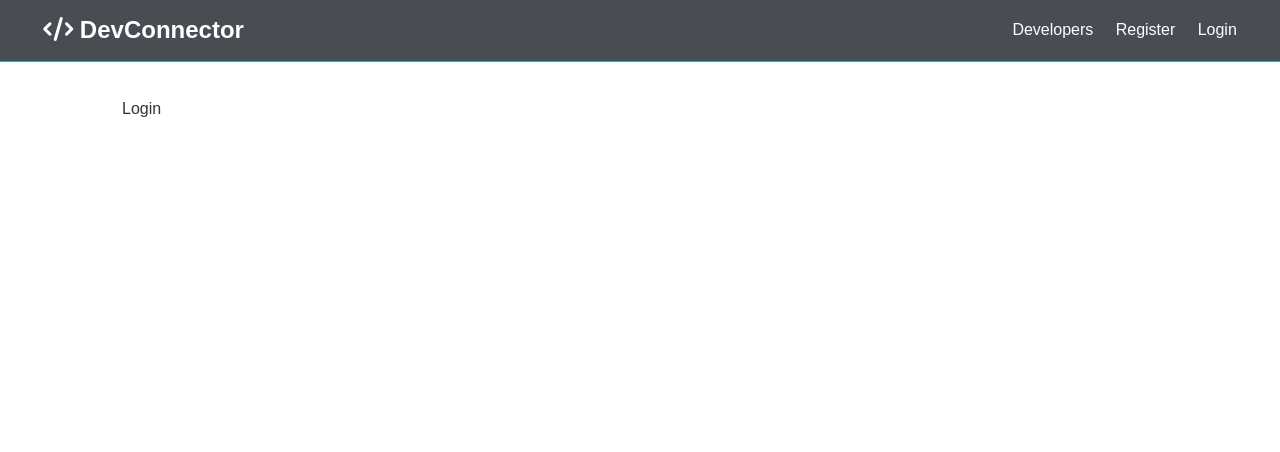
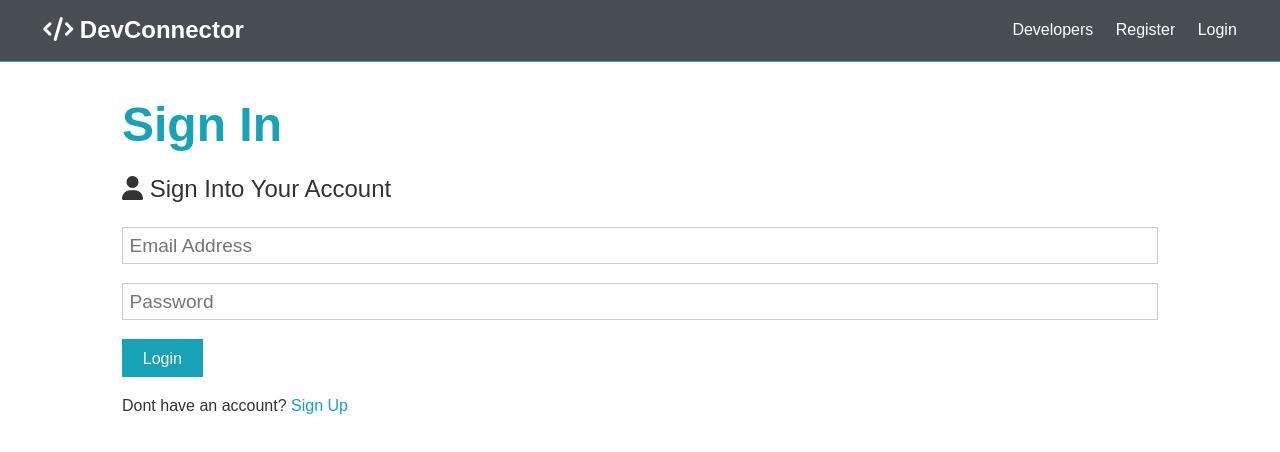
Before and after one commit to alina-moskalenko/DevConnector, a React (Create React App) app in the folder client/: page /login in a window 1280 px wide. Shown: the top 452 px of the page. Built offline with nearby package versions, Linux system fonts and the light colour scheme.

Commit message:
request ex & login form

```diff
--- a/client/src/components/auth/Login.js
+++ b/client/src/components/auth/Login.js
@@ -1,7 +1,57 @@
-import React from 'react';
+import React, { Fragment, useState } from 'react';
+import { Link } from 'react-router-dom';
 
 const Login = () => {
-  return <div>Login</div>;
+  const [formData, setFormData] = useState({
+    email: '',
+    password: '',
+  });
+
+  const { email, password } = formData;
+
+  const onChange = (e) =>
+    setFormData({ ...formData, [e.target.name]: e.target.value });
+
+  const onSubmit = async (e) => {
+    e.preventDefault();
+    console.log('SUCCESS');
+  };
+
+  return (
+    <Fragment>
+      <h1 className='large text-primary'>Sign In</h1>
+      <p className='lead'>
+        <i className='fas fa-user'></i> Sign Into Your Account
+      </p>
+      <form className='form' onSubmit={(e) => onSubmit(e)}>
+        <div className='form-group'>
+          <input
+            type='email'
+            placeholder='Email Address'
+            name='email'
+            value={email}
+            onChange={(e) => onChange(e)}
+            required
+          />
+        </div>
+        <div className='form-group'>
+          <input
+            type='password'
+            placeholder='Password'
+            name='password'
+            value={password}
+            onChange={(e) => onChange(e)}
+            required
+            minLength='6'
+          />
+        </div>
+        <input type='submit' className='btn btn-primary' value='Login' />
+      </form>
+      <p className='my-1'>
+        Dont have an account? <Link to='/register'>Sign Up</Link>
+      </p>
+    </Fragment>
+  );
 };
 
 export default Login;
--- a/client/src/components/auth/Register.js
+++ b/client/src/components/auth/Register.js
@@ -1,4 +1,5 @@
 import React, { Fragment, useState } from 'react';
+import { Link } from 'react-router-dom';
 
 const Register = () => {
   const [formData, setFormData] = useState({
@@ -13,12 +14,12 @@
   const onChange = (e) =>
     setFormData({ ...formData, [e.target.name]: e.target.value });
 
-  const onSubmit = (e) => {
+  const onSubmit = async (e) => {
     e.preventDefault();
     if (password !== password2) {
       console.log('Paswords do not match');
     } else {
-      console.log(formData);
+      console.log('SUCCESS');
     }
   };
 
@@ -78,7 +79,7 @@
         <input type='submit' className='btn btn-primary' value='Register' />
       </form>
       <p className='my-1'>
-        Already have an account? <a href='login.html'>Sign In</a>
+        Already have an account? <Link to='/login'>Sign In</Link>
       </p>
     </Fragment>
   );
```
